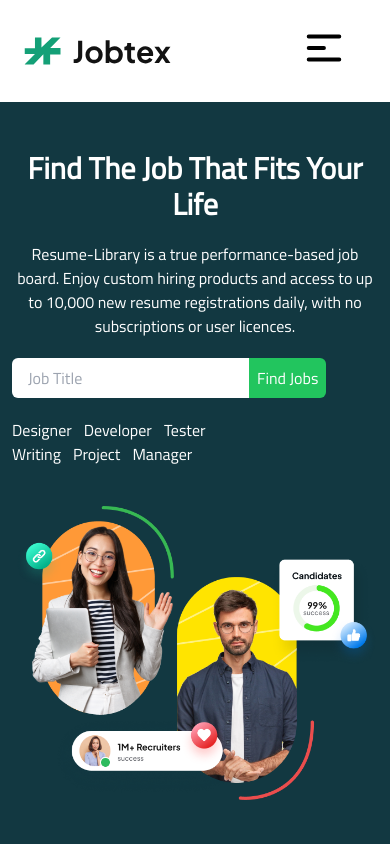
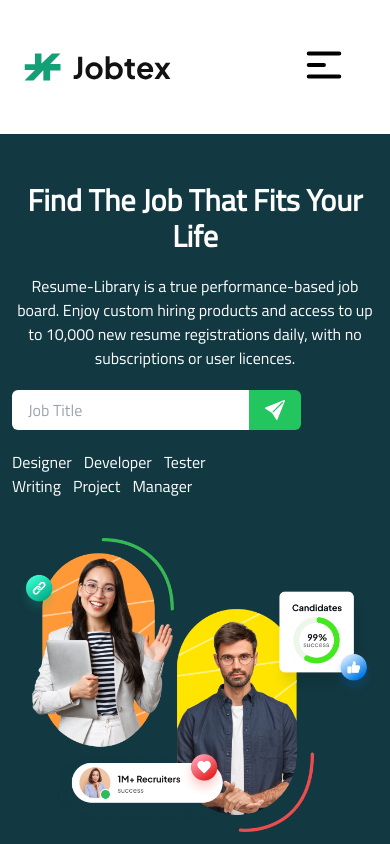
Before and after one commit to Rony-Ahmed6245/Job-seeking-website-FA11, a React (Vite) app: page / in a window 390 px wide. Shown: the top 844 px of the page. Built offline with nearby package versions, Linux system fonts and the light colour scheme; no server answers.

Commit message:
navbar user based condition wise pic and name display

```diff
--- a/src/components/Banner.jsx
+++ b/src/components/Banner.jsx
@@ -1,4 +1,5 @@
 import banner1 from '../assets/slider4.png'
+import { BsFillSendFill } from "react-icons/bs";
 
 const Banner = () => {
     return (
@@ -11,7 +12,7 @@ const Banner = () => {
                         <p className='text-white text-center md:text-left'>Resume-Library is a true performance-based job board. Enjoy custom  hiring products and access to up to 10,000 new resume registrations daily, with no subscriptions or user licences.</p>
                         <div className='flex rounded-full '>
                             <input className='md:py-4 py-2 px-4 md:pr-36 lg:pr-60 pr-12 rounded-l-md outline-none' placeholder='Job Title' type="text" />
-                            <input className=' bg-green-500  hover:drop-shadow-2xl  shadow-white text-white md:py-4 py-2 outline-none px-2 rounded-r-md' type="button" value="Find Jobs" />
+                            <div className=' bg-green-500  hover:drop-shadow-2xl  shadow-white text-white md:py-4 py-2 outline-none px-4 rounded-r-md flex justify-center items-center' type="button" ><BsFillSendFill className=' text-[20px]'></BsFillSendFill></div>
                         </div>
                         <div className='md:flex'>
                             <div className='flex gap-3 '>
--- a/src/components/Navbar/Navbar.jsx
+++ b/src/components/Navbar/Navbar.jsx
@@ -77,7 +77,7 @@ const Navbar = () => {
 
 
     return (
-        <div className=" shadow-sm py-4">
+        <div className=" shadow-sm py-8">
             <div className="max-w-screen-xl	 mx-auto md:px-2">
                 <div className="px-4 md:px-4 lg:px-4   bg-none z-30 relative ">
                     <div className="navbar flex justify-between items-center ">
@@ -85,10 +85,9 @@ const Navbar = () => {
                             <img className=" " src={img} alt="" />
 
                         </div>
-                        <div className="">
+                        <div  >
                             <div className="dropdown">
-                                <label tabIndex={1} className="btn btn-ghost lg:hidden flex-col ">
-                                    <label tabIndex={0} className="btn btn-ghost btn-circle avatar">
+                                <label tabIndex={1} className="btn btn-ghost btn-circle avatar lg:hidden flex-col">
                                     {
                                         user ? <>
                                             <div className="w-10 rounded-full flex items-center ">
@@ -101,6 +100,27 @@ const Navbar = () => {
                                             </>
                                     }
                                 </label>
+                                <ul tabIndex={0} className=" menus menu-sm dropdown-content bg-white  py-6 border z-[10]   px-4  -left-20 ">
+
+                                    <div className="space-y-2">
+                                        {
+
+                                            user ? <>
+                                                <h1 className="text-center underline">Profile</h1>
+                                                <p className="font-mono py-2">{user.displayName == null ? 'MR XYZ' : user.displayName}</p>
+                                                <Link onClick={handelLogout} className="  px-4 font-medium text-white bg-red-400 border-2 rounded-full">
+                                                    Logout
+                                                </Link>
+                                            </> :
+                                                <>
+                                                </>
+                                        }
+                                    </div>
+                                </ul>
+                            </div>
+                            <div className="dropdown">
+
+                                <label tabIndex={1} className="btn btn-ghost lg:hidden flex-col ">
                                     <svg xmlns="http://www.w3.org/2000/svg" className="h-[50px] text-black w-[50px]" fill="none" viewBox="0 0 24 24" stroke="currentColor"><path strokeLinecap="round" strokeLinejoin="round" strokeWidth="2" d="M4 6h16M4 12h8m-8 6h16" /></svg>
                                 </label>
                                 <ul tabIndex={0} className=" menus menu-sm dropdown-content bg-white  py-6 border z-[10]   px-4  -left-20 ">
@@ -113,21 +133,18 @@ const Navbar = () => {
                                                 <p className="uppercase  px-3">{appliedJobs}</p>
                                                 <p className="uppercase px-3">{addAjobs}</p>
                                                 <p className="uppercase  px-3">{myJobs}</p>
-                                                <Link onClick={handelLogout} className="  px-4 rounded font-medium border-red-400 border-2 text-black md:ml-4 lg:ml-6">
-                                                    Logout
-                                                </Link>
+
                                             </> :
                                                 <>
 
-                                                    <Link to='/login' className="  px-4 rounded font-medium border-green-400 border-2 text-black md:ml-4 lg:ml-6">
+                                                    <Link to='/login' className="  px-4 font-medium bg-green-400 border-2 rounded-full text-white ">
                                                         Login
                                                     </Link>
                                                 </>
                                         }
                                     </li>
+                                </ul>
 
-
-                                </ul>
                             </div>
                         </div>
                         <div className="navbar-center hidden lg:flex">
@@ -148,27 +165,47 @@ const Navbar = () => {
                                 {
                                     user ? <>
 
+                                        <div className="dropdown">
                                             <label tabIndex={0} className="btn btn-ghost btn-circle avatar">
                                                 {
                                                     user ? <>
                                                         <div className="w-10 rounded-full flex items-center">
                                                             <img src={user.photoURL == null ? 'https://i.ibb.co/2vkJbGD/images.png' : user.photoURL} alt="" />
                                                         </div>
-                                                    {/* <p className="font-mono">{user.displayName == null ? 'MR' : user.displayName}</p> */}
+
                                                     </> :
                                                         <>
 
                                                         </>
                                                 }
+                                            </label>
+                                            <ul tabIndex={0} className=" menus menu-sm dropdown-content bg-white  py-6 border z-[10]   px-4  -left-20 ">
 
-                                        </label>
-                                        <Link onClick={handelLogout} className=" py-2 px-4 rounded-full font-medium border-2 border-red-400  text-black md:ml-4 lg:ml-6">
+                                                <div className="space-y-2">
+                                                    {
+
+                                                        user ? <>
+                                                            <div className="flex-col items-center">
+                                                                <h1 className="text-center underline text-black">Profile</h1>
+                                                                <p className="font-mono py-2 text-black">{user.displayName == null ? 'MR XYZ' : user.displayName}</p>
+                                                                <Link onClick={handelLogout} className=" text-white px-4 rounded-full font-medium bg-red-400 border-2  ">
                                                                     Logout
                                                                 </Link>
+                                                            </div>
+
+                                                        </> :
+                                                            <>
+                                                            </>
+                                                    }
+                                                </div>
+                                            </ul>
+                                        </div>
+
+
                                     </> :
                                         <>
 
-                                            <Link to='/login' className=" py-2 px-4 rounded-full font-medium border-2 border-green-400 text-black md:ml-4 lg:ml-6">
+                                            <Link to='/login' className=" py-2 px-4 rounded-full font-medium border-2 bg-green-400 text-white md:ml-4 lg:ml-6">
                                                 Login
                                             </Link>
                                         </>
```
Lines whose indentation alone changed are shown as unchanged.
